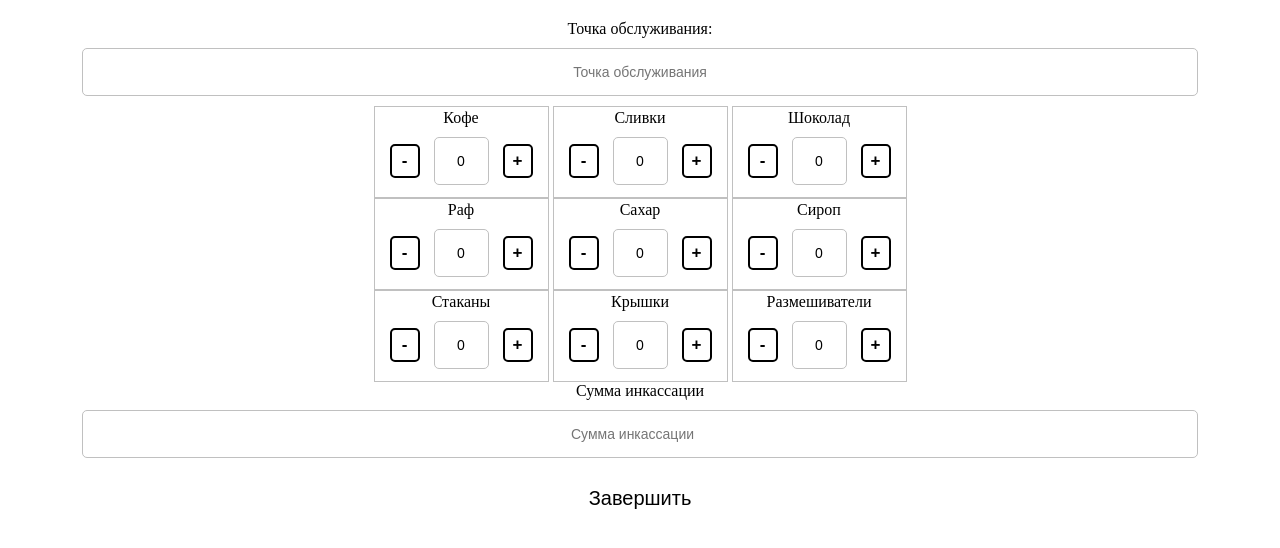
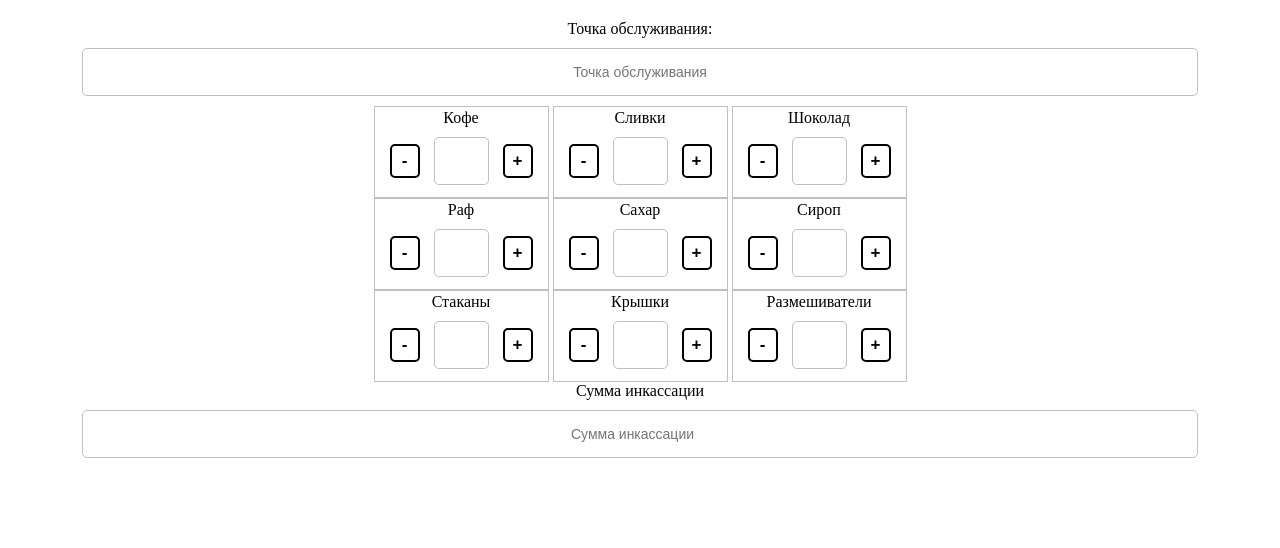
Before and after one commit to AntonKrasnokutsky/telegram_bot-webapp, a Django app: page /service/ in a window 1280 px wide. Shown: the top 548 px of the page. Run offline with Django 4.2, Linux system fonts and the light colour scheme; data that the repository does not hold is empty; some libraries are stand-ins or nearby versions.

Commit message:
Оформление страницы

```diff
--- a/backend/templates/points/service.html
+++ b/backend/templates/points/service.html
@@ -101,22 +101,25 @@
             <div class="ib bor" id="div_coffee">
                 <p >Кофе</p>
                 <input class="input btn" id="coffee_dec" onclick="btn_dec('coffee', 0, 1)" value="-" readonly>
-                <input id="coffee" value="0" step="1" min="0" max="2" readonly >
+                <input id="coffee" step="1" min="0" max="2" readonly >
                 <input class="input btn" id="coffee_inc" onclick="btn_inc('coffee', 2, 1)" value="+" readonly>
+                <div style="color: red;" id="error_coffee"></div>
             </div>
 
             <div class="ib bor" id="div_cream">
                 <p>Сливки</p>
                 <input class="input btn" id="cream_dec" onclick="btn_dec('cream', 0, 1)" value="-" readonly>
-                <input id="cream" value="0" step="1" min="0" max="2" readonly>
+                <input id="cream" step="1" min="0" max="2" readonly>
                 <input class="input btn" id="cream_inc" onclick="btn_inc('cream', 2, 1)" value="+" readonly>
+                <div style="color: red;" id="error_cream"></div>
             </div>
 
             <div class="ib bor" id="div_chocolate">
                 <p>Шоколад</p>
                 <input class="input btn" id="chocolate_dec" onclick="btn_dec('chocolate', 0, 1)" value="-" readonly>
-                <input id="chocolate" value="0" step="1" min="0" max="2" readonly >
+                <input id="chocolate" step="1" min="0" max="2" readonly >
                 <input class="input btn" id="chocolate_inc" onclick="btn_inc('chocolate', 2, 1)" value="+" readonly>
+                <div style="color: red;" id="error_chocolate"></div>
             </div>
         </div>
 
@@ -124,22 +127,25 @@
             <div class="ib bor" id="div_raf">
                 <p>Раф</p>
                 <input class="input btn" id="raf_dec" onclick="btn_dec('raf', 0, 1)" value="-" readonly>
-                <input id="raf" value="0" step="1" min="0" max="2" readonly>
+                <input id="raf" step="1" min="0" max="2" readonly>
                 <input class="input btn" id="raf_inc" onclick="btn_inc('raf', 2, 1)" value="+" readonly>
+                <div style="color: red;" id="error_raf"></div>
             </div>
 
             <div class="ib bor" id="div_sugar">
                 <p>Сахар</p>
                 <input class="input btn" id="sugar_dec" onclick="btn_dec('sugar', 0, 10)" value="-" readonly>
-                <input id="sugar" value="0" step="10" min="0" max="100" readonly>
+                <input id="sugar" step="10" min="0" max="100" readonly>
                 <input class="input btn" id="sugar_inc" onclick="btn_inc('sugar', 100, 10)" value="+" readonly>
+                <div style="color: red;" id="error_sugar"></div>
             </div>
 
             <div class="ib bor" id="div_syrup">
                 <p>Сироп</p>
                 <input class="input btn" id="syrup_dec" onclick="btn_dec('syrup', 0, 1)" value="-" readonly>
-                <input id="syrup" value="0" step="1" min="0" max="3" readonly>
+                <input id="syrup" step="1" min="0" max="3" readonly>
                 <input class="input btn" id="syrup_inc" onclick="btn_inc('syrup', 3, 1)" value="+" readonly>
+                <div style="color: red;" id="error_syrup"></div>
             </div>
         </div>
 
@@ -147,22 +153,25 @@
             <div class="ib bor" id="div_glasses">
                 <p>Стаканы</p>
                 <input class="input btn" id="glasses_dec" onclick="btn_dec('glasses', 0, 10)" value="-" readonly>
-                <input id="glasses" value="0" step="10" min="0" max="100" readonly>
+                <input id="glasses" step="10" min="0" max="100" readonly>
                 <input class="input btn" id="glasses_inc" onclick="btn_inc('glasses', 100, 10)" value="+" readonly>
+                <div style="color: red;" id="error_glasses"></div>
             </div>
 
             <div class="ib bor" id="div_covers">
                 <p>Крышки</p>
                 <input class="input btn" id="covers_dec" onclick="btn_dec('covers', 0, 10)" value="-" readonly>
-                <input id="covers" value="0" step="10" min="0" max="100" readonly>
+                <input id="covers" step="10" min="0" max="100" readonly>
                 <input class="input btn" id="covers_inc" onclick="btn_inc('covers', 100, 10)" value="+" readonly>
+                <div style="color: red;" id="error_covers"></div>
             </div>
 
             <div class="ib bor" id="div_stirrer">
                 <p>Размешиватели</p>
                 <input class="input btn" id="stirrer_dec" onclick="btn_dec('stirrer', 0, 10)" value="-" readonly>
-                <input id="stirrer" value="0" step="10" min="0" max="100" readonly>
+                <input id="stirrer" step="10" min="0" max="100" readonly>
                 <input class="input btn" id="stirrer_inc" onclick="btn_inc('stirrer', 100, 10)" value="+" readonly>
+                <div style="color: red;" id="error_stirrer"></div>
             </div>
         </div>
 
@@ -172,12 +181,10 @@
             <div style="color: red;" id="error_collection"></div>
         </div>
 
-        <button id="end_service">Завершить</button>
     <script src="https://telegram.org/js/telegram-web-app.js"></script>
     <script>
         let tg = window.Telegram.WebApp;
-        let service = document.getElementById("service")
-        let end_service = document.getElementById("end_service")
+        let point = document.getElementById("point")
         let coffee = document.getElementById("coffee")
         let cream = document.getElementById("cream")
         let chocolate = document.getElementById("chocolate")
@@ -226,47 +233,74 @@
             document.getElementById(id).value = result
         };
 
-        end_service.addEventListener("click", () => {
-            let data = {
-                point: document.getElementById("point").value,
-                coffee: document.getElementById("coffee").value,
-                cream: document.getElementById("cream").value,
-                chocolate: document.getElementById("chocolate").value,
-                raf: document.getElementById("raf").value,
-                sugar: document.getElementById("sugar").value,
-                syrup: document.getElementById("syrup").value,
-                glasses: document.getElementById("glasses").value,
-                covers: document.getElementById("covers").value,
-                stirrer: document.getElementById("stirrer").value,
-                collection: document.getElementById("collection").value,
-            };
-
-            tg.sendData(JSON.stringify(data));
-            tg.close();
-        });
-
         Telegram.WebApp.onEvent("mainButtonClicked", () => {
-            if (document.getElementById("point").value == "") {
+            if (point.value == "") {
                 document.getElementById("error_point").innerText = "Не выбрана точка";
                 return;
             }
-            if (isNaN(parseInt(document.getElementById("collection").value, 10))) {
+
+            if (isNaN(parseInt(coffee.value, 10))) {
+                document.getElementById("error_coffee").innerText = "Укажите количество кофе";
+                return;
+            }
+
+            if (isNaN(parseInt(cream.value, 10))) {
+                document.getElementById("error_cream").innerText = "Укажите количество молока";
+                return;
+            }
+
+            if (isNaN(parseInt(chocolate.value, 10))) {
+                document.getElementById("error_chocolate").innerText = "Укажите количество шоколада";
+                return;
+            }
+
+            if (isNaN(parseInt(raf.value, 10))) {
+                document.getElementById("error_raf").innerText = "Укажите количество рафа";
+                return;
+            }
+
+            if (isNaN(parseInt(sugar.value, 10))) {
+                document.getElementById("error_sugar").innerText = "Укажите количество сахара";
+                return;
+            }
+
+            if (isNaN(parseInt(syrup.value, 10))) {
+                document.getElementById("error_syrup").innerText = "Укажите количество сиропа";
+                return;
+            }
+
+            if (isNaN(parseInt(glasses.value, 10))) {
+                document.getElementById("error_glasses").innerText = "Укажите количество стаканов";
+                return;
+            }
+
+            if (isNaN(parseInt(covers.value, 10))) {
+                document.getElementById("error_covers").innerText = "Укажите количество крышек";
+                return;
+            }
+
+            if (isNaN(parseInt(stirrer.value, 10))) {
+                document.getElementById("error_stirrer").innerText = "Укажите количество размешивателей";
+                return;
+            }
+
+            if (isNaN(parseInt(collection.value, 10))) {
                 document.getElementById("error_collection").innerText = "Не внесена сумма инкасации"
                 return;
             }
 
             let data = {
-                point: document.getElementById("point").value,
-                coffee: document.getElementById("coffee").value,
-                cream: document.getElementById("cream").value,
-                chocolate: document.getElementById("chocolate").value,
-                raf: document.getElementById("raf").value,
-                sugar: document.getElementById("sugar").value,
-                syrup: document.getElementById("syrup").value,
-                glasses: document.getElementById("glasses").value,
-                covers: document.getElementById("covers").value,
-                stirrer: document.getElementById("stirrer").value,
-                collection: document.getElementById("collection").value,
+                point: point.value,
+                coffee: coffee.value,
+                cream: cream.value,
+                chocolate: chocolate.value,
+                raf: raf.value,
+                sugar: sugar.value,
+                syrup: syrup.value,
+                glasses: glasses.value,
+                covers: covers.value,
+                stirrer: stirrer.value,
+                collection: collection.value,
             };
 
             tg.sendData(JSON.stringify(data));
```
